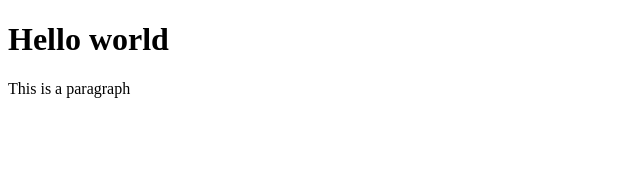
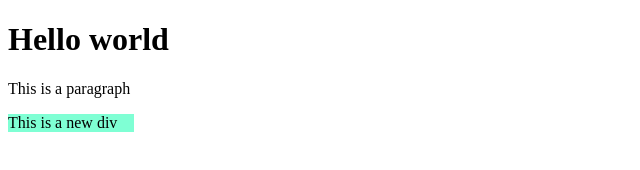
Before and after one commit to thinkcodeforlife/scratchpad, a plain HTML site: page src/www/index.html in a window 1280 px wide. Shown: the whole page, without its empty margins (0-640 px from the left). Drawn offline with Linux system fonts and the light colour scheme.

Commit message:
Add new div

```diff
--- a/src/www/index.html
+++ b/src/www/index.html
@@ -8,6 +8,6 @@
 <body>
     <h1>Hello world</h1>
     <p>This is a paragraph</p>
-
+    <div style="background-color: aquamarine;width: 10%;">This is a new div</div>
 </body>
 </html>
```
